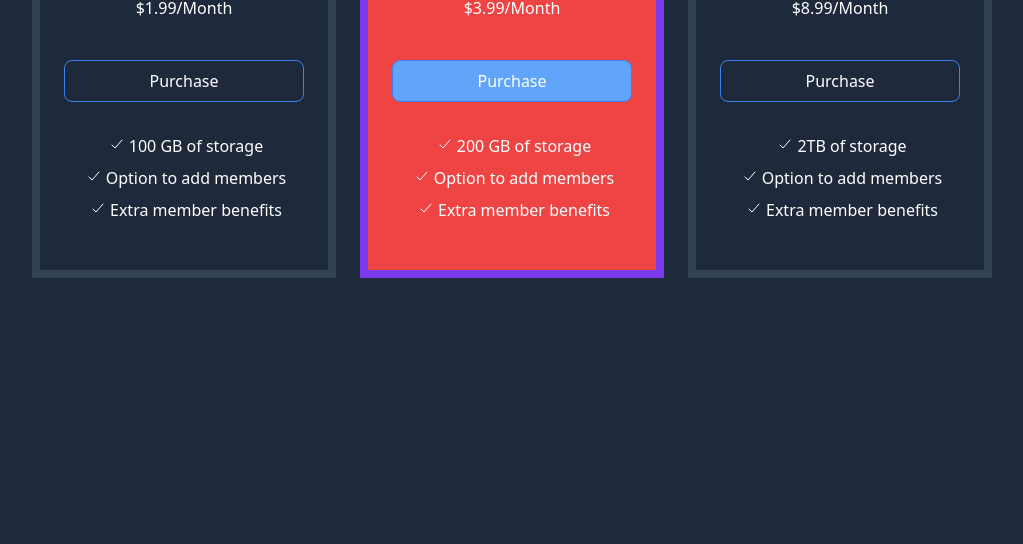
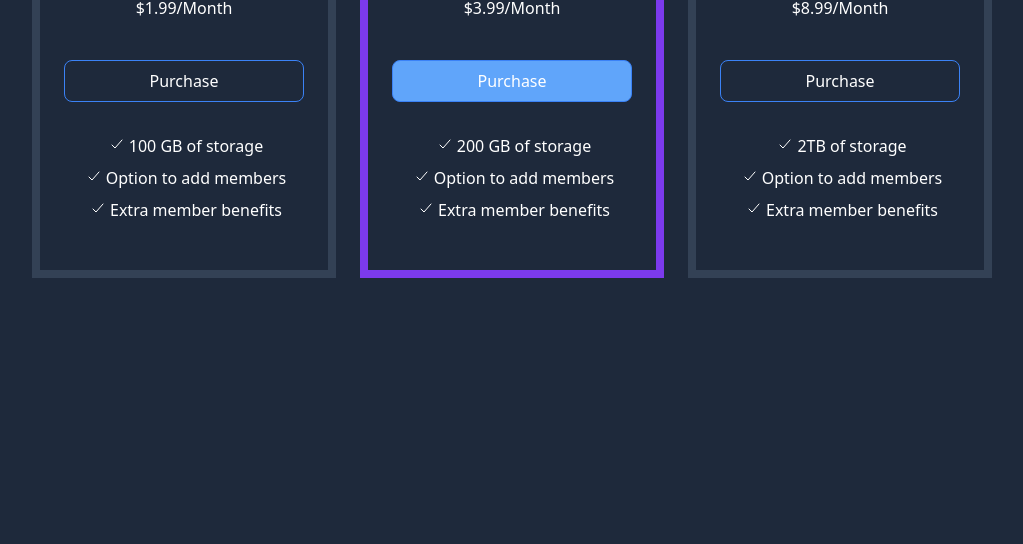
Before and after one commit to atoosh22/cards-page, a plain HTML site: page index.html in a window 1280 px wide. Shown: the part 256-800 px from the top of the page, without its empty margins (128-1151 px from the left). Drawn offline with nearby package versions, Linux system fonts and the light colour scheme.

Commit message:
removed bg

```diff
--- a/index.html
+++ b/index.html
@@ -31,7 +31,7 @@
         </div>
 
         <!-- box 2 -->
-        <div class="box2 border-8 border-[#7C3AED] p-6 bg-red-500">
+        <div class="box2 border-8 border-[#7C3AED] p-6 ">
             <h5 class="text-white text-center text-2xl mt-10">Standard</h5>
             <h1 class="text-center text-white font-bold pt-10 text-5xl">200GB</h1>
             <p class="text-center text-white pt-5">$3.99/Month</p>
```
